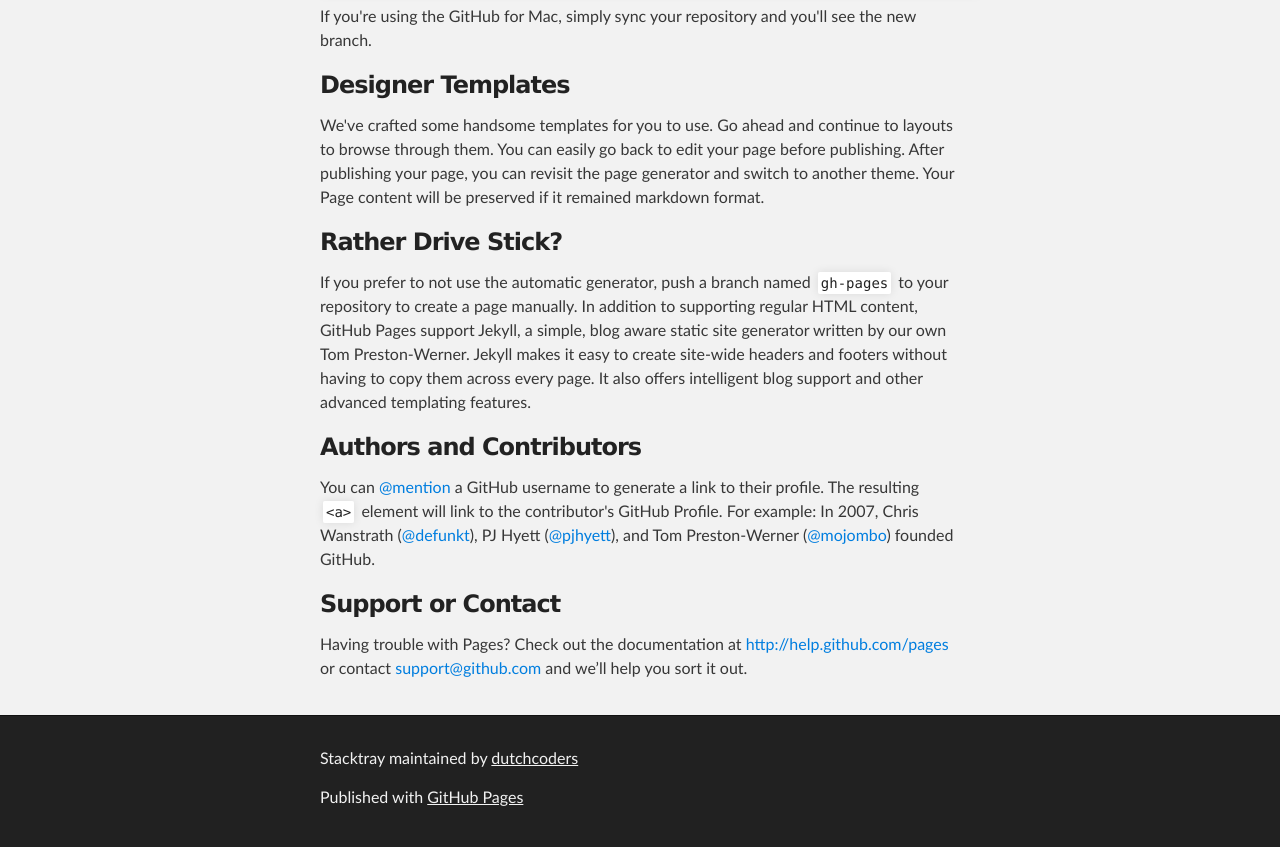
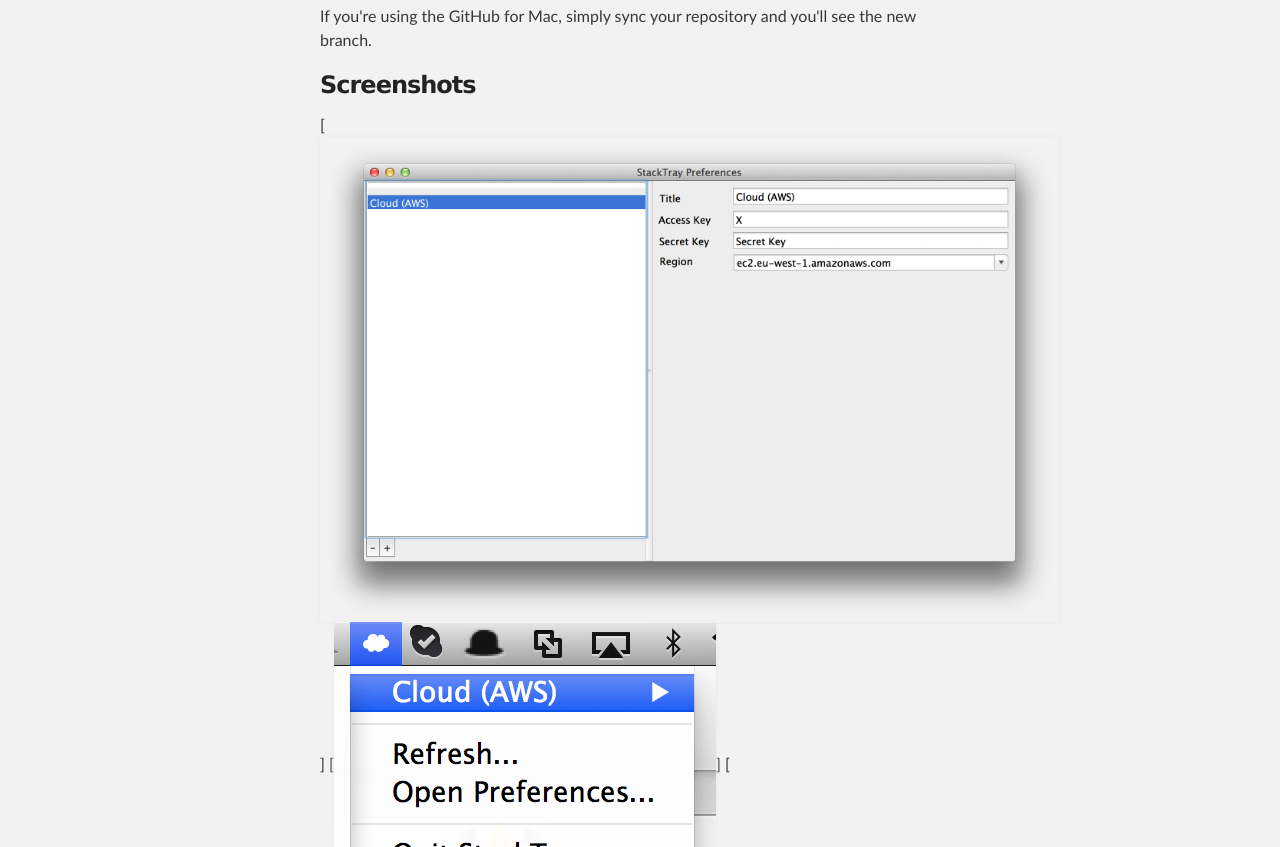
Before and after one commit to dutchcoders/stacktray, a plain HTML site: page index.html in a window 1280 px wide. Shown: the part 500-1347 px from the top of the page. Drawn offline with Linux system fonts and the light colour scheme.

```diff
--- a/index.html
+++ b/index.html
@@ -44,19 +44,16 @@ $ git checkout gh-pages
 <p>If you're using the GitHub for Mac, simply sync your repository and you'll see the new branch.</p>
 
 <h3>
-<a name="designer-templates" class="anchor" href="#designer-templates"><span class="octicon octicon-link"></span></a>Designer Templates</h3>
+<a name="screenshots" class="anchor" href="#screenshots"><span class="octicon octicon-link"></span></a>Screenshots</h3>
 
-<p>We've crafted some handsome templates for you to use. Go ahead and continue to layouts to browse through them. You can easily go back to edit your page before publishing. After publishing your page, you can revisit the page generator and switch to another theme. Your Page content will be preserved if it remained markdown format.</p>
-
-<h3>
-<a name="rather-drive-stick" class="anchor" href="#rather-drive-stick"><span class="octicon octicon-link"></span></a>Rather Drive Stick?</h3>
-
-<p>If you prefer to not use the automatic generator, push a branch named <code>gh-pages</code> to your repository to create a page manually. In addition to supporting regular HTML content, GitHub Pages support Jekyll, a simple, blog aware static site generator written by our own Tom Preston-Werner. Jekyll makes it easy to create site-wide headers and footers without having to copy them across every page. It also offers intelligent blog support and other advanced templating features.</p>
+<p>[<img src="images/Screen%20Shot%202014-05-01%20at%2022.15.26.png" alt="Preferences">]
+[<img src="images/Screen%20Shot%202014-05-01%20at%2022.20.40.png" alt="Statusbar menu">]
+[<img src="images/Screen%20Shot%202014-05-01%20at%2022.20.57.png" alt="Instance menu">]</p>
 
 <h3>
 <a name="authors-and-contributors" class="anchor" href="#authors-and-contributors"><span class="octicon octicon-link"></span></a>Authors and Contributors</h3>
 
-<p>You can <a href="https://github.com/blog/821" class="user-mention">@mention</a> a GitHub username to generate a link to their profile. The resulting <code>&lt;a&gt;</code> element will link to the contributor's GitHub Profile. For example: In 2007, Chris Wanstrath (<a href="https://github.com/defunkt" class="user-mention">@defunkt</a>), PJ Hyett (<a href="https://github.com/pjhyett" class="user-mention">@pjhyett</a>), and Tom Preston-Werner (<a href="https://github.com/mojombo" class="user-mention">@mojombo</a>) founded GitHub.</p>
+<p>Remco Verhoef (<a href="https://github.com/nl5887" class="user-mention">@nl5887</a>)</p>
 
 <h3>
 <a name="support-or-contact" class="anchor" href="#support-or-contact"><span class="octicon octicon-link"></span></a>Support or Contact</h3>
```
Also changed, not shown: params.json (+1 -1 lines).
